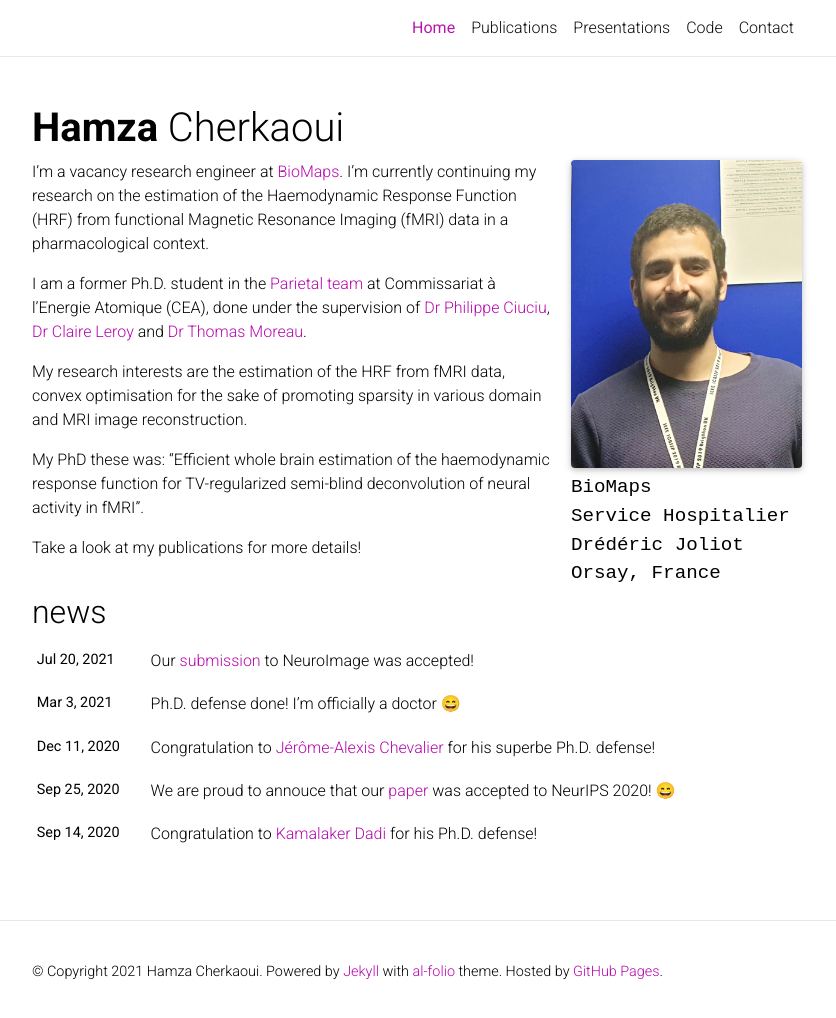
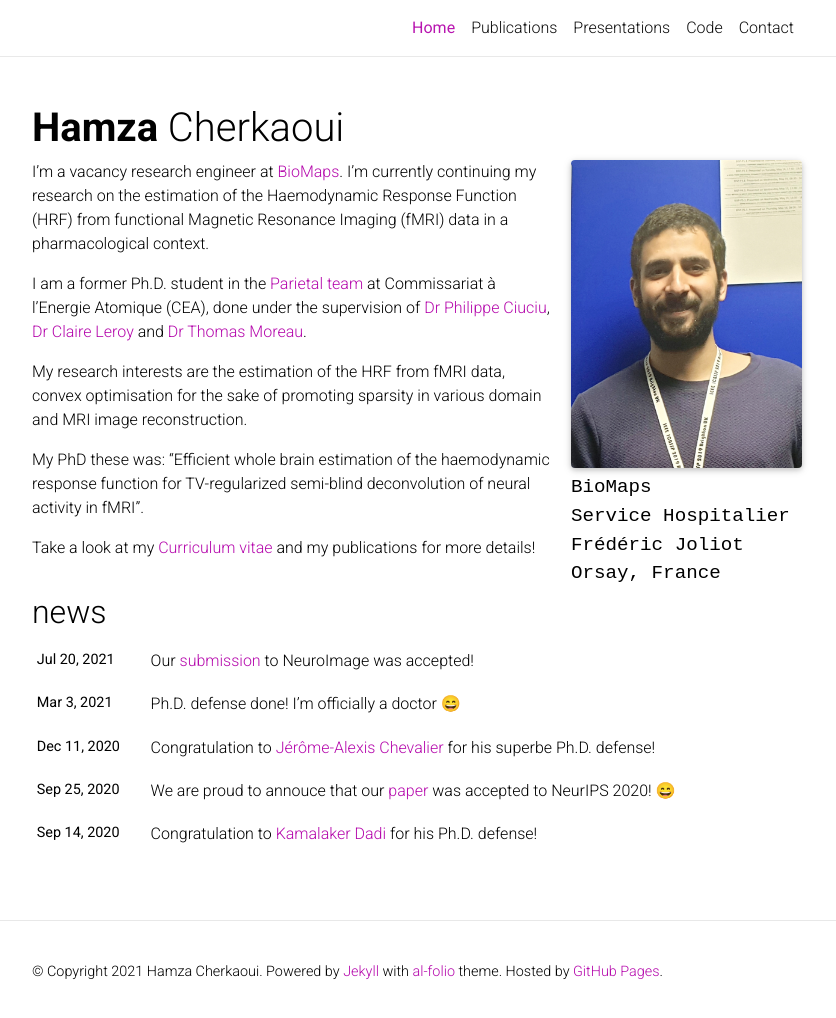
Before and after one commit to hcherkaoui/hcherkaoui.github.io, a Jekyll site: the page built from _pages/01_home.md, in a window 1280 px wide and 1022 px high. Shown: the top 1018 px of the window, without its empty margins (223-1059 px from the left). Built offline with Jekyll 4.4.1, drawn with Linux system fonts in a browser that asks for light colours; nearby versions of some CDN libraries; emoji names are drawn with the system emoji font; a style sheet for code colours, icons or effects is not loaded.

Commit message:
ADD add CV

```diff
--- a/_pages/01_home.md
+++ b/_pages/01_home.md
@@ -9,7 +9,7 @@ profile:
   image: prof_pic.jpg
   address: >
     <p>BioMaps</p>
-    <p>Service Hospitalier Drédéric Joliot</p>
+    <p>Service Hospitalier Frédéric Joliot</p>
     <p>Orsay, France</p>
 
 news: true  # includes a list of news items
@@ -26,4 +26,4 @@ My research interests are the estimation of the HRF from fMRI data, convex optim
 
 My PhD these was: "Efficient whole brain estimation of the haemodynamic response function for TV-regularized semi-blind deconvolution of neural activity in fMRI".
 
-Take a look at my publications for more details!
+Take a look at my <a href="{{ 'CV_Hamza_Cherkaoui.pdf' | prepend: '/assets/pdf/' | relative_url }}" target="_blank">Curriculum vitae</a> and my publications for more details!
```
Also changed, not shown: 1 other file.
